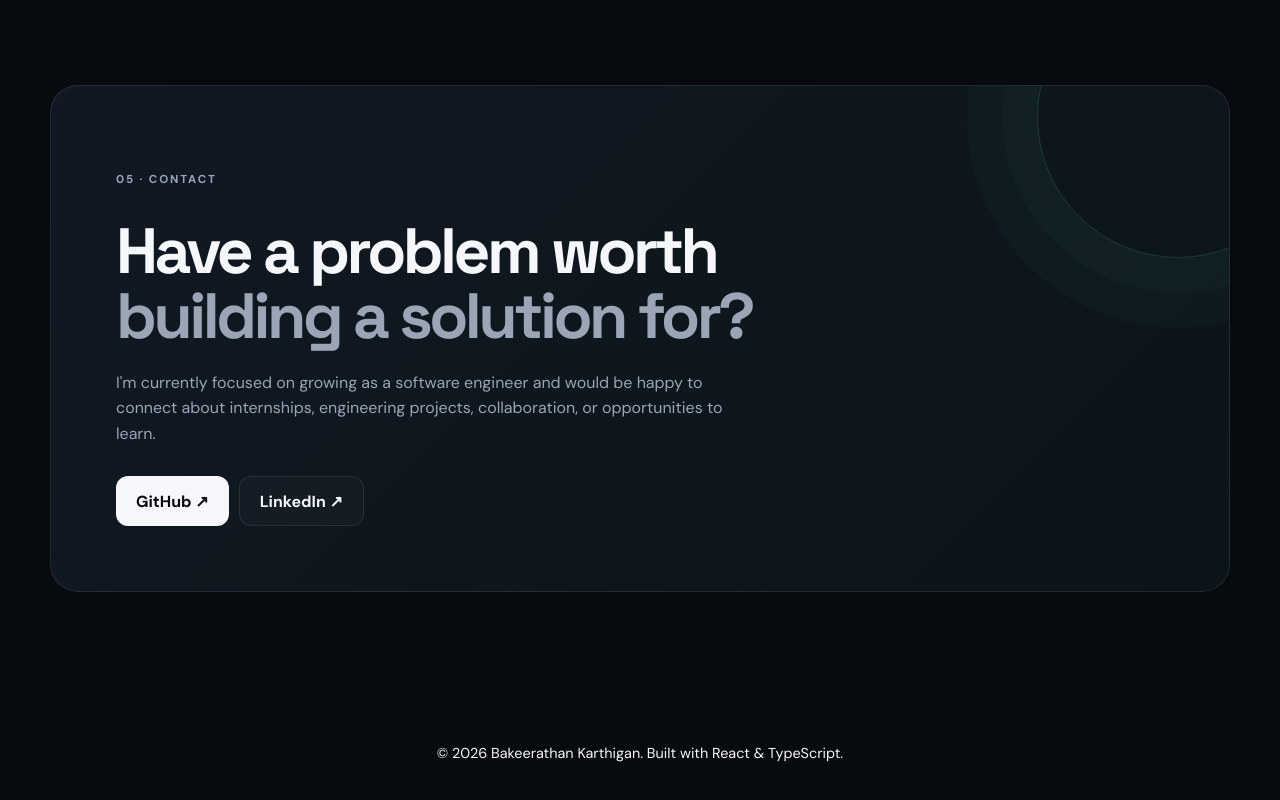
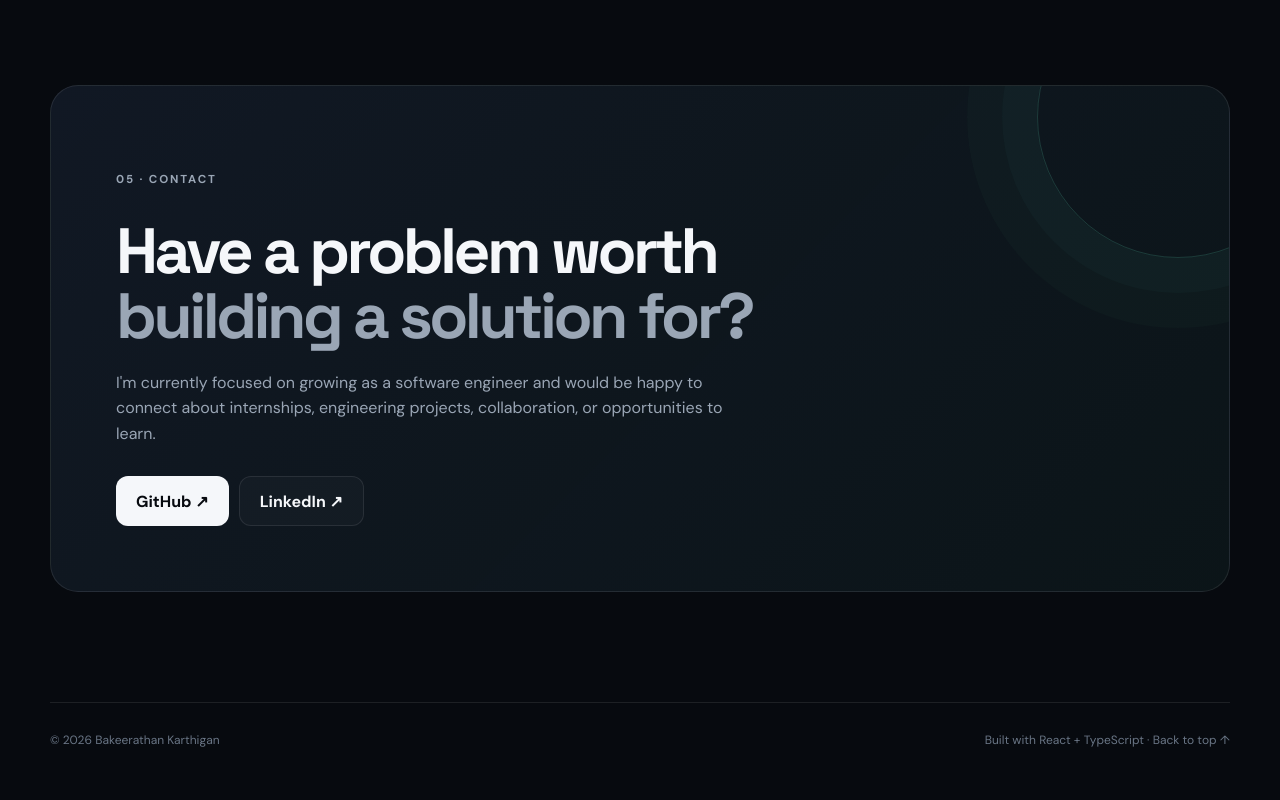
Before and after one commit to cypher2k22/portfolio-latest, a React (Vite) app: page / in a window 1280 px wide. Shown: the part 5235-6035 px from the top of the page. Built offline with nearby package versions, Linux system fonts and the light colour scheme.

Commit message:
Refresh portfolio footer

```diff
--- a/src/components/Footer.tsx
+++ b/src/components/Footer.tsx
@@ -1,13 +1,10 @@
 import React from 'react';
 
-const Footer: React.FC = () => {
-  return (
-    <footer className="container" style={{ padding: '40px 20px', textAlign: 'center', borderTop: '1px solid var(--glass-border)' }}>
-      <p style={{ color: 'var(--text-secondary)', fontSize: '0.9rem' }}>
-        © {new Date().getFullYear()} Bakeerathan Karthigan. Built with React & TypeScript.
-      </p>
-    </footer>
-  );
-};
+const Footer: React.FC = () => (
+  <footer className="footer">
+    <span>© {new Date().getFullYear()} Bakeerathan Karthigan</span>
+    <span>Built with React + TypeScript · <a href="#home">Back to top ↑</a></span>
+  </footer>
+);
 
 export default Footer;
```
